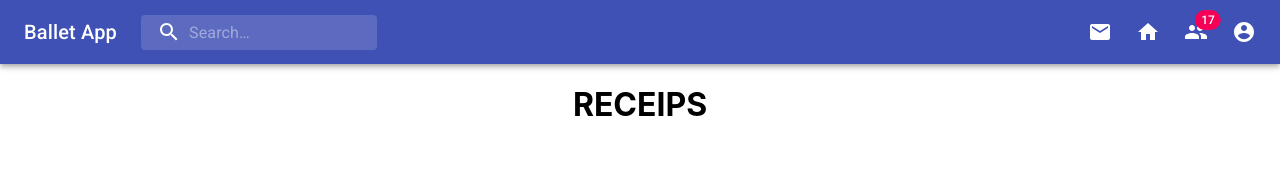
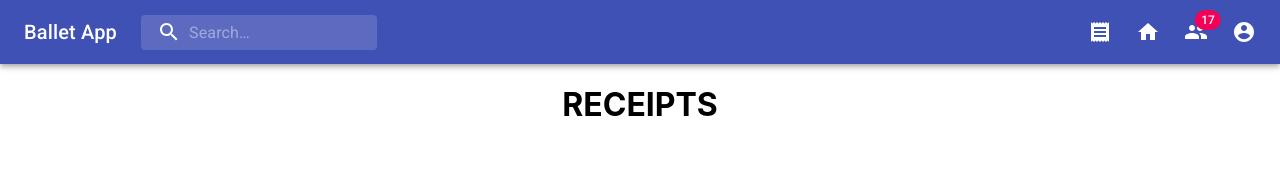
Before and after one commit to DanielCeron-dc/ballet-app, a React (Create React App) app: page /receipts in a window 1280 px wide. Shown: the top 174 px of the page. Built offline with nearby package versions, Linux system fonts and the light colour scheme.

Commit message:
adding receipts

```diff
--- a/src/Containers/PrimarySearchAppBar.tsx
+++ b/src/Containers/PrimarySearchAppBar.tsx
@@ -1,5 +1,6 @@
 import React from "react";
 import { fade, makeStyles, Theme, createStyles } from "@material-ui/core/styles";
+import ReceiptIcon from "@material-ui/icons/Receipt";
 import AppBar from "@material-ui/core/AppBar";
 import Toolbar from "@material-ui/core/Toolbar";
 import IconButton from "@material-ui/core/IconButton";
@@ -11,7 +12,6 @@ import Menu from "@material-ui/core/Menu";
 import MenuIcon from "@material-ui/icons/Menu";
 import SearchIcon from "@material-ui/icons/Search";
 import AccountCircle from "@material-ui/icons/AccountCircle";
-import MailIcon from "@material-ui/icons/Mail";
 import NotificationsIcon from "@material-ui/icons/Notifications";
 import HomeIcon from "@material-ui/icons/Home";
 import MoreIcon from "@material-ui/icons/MoreVert";
@@ -139,9 +139,9 @@ export default function PrimarySearchAppBar() {
       onClose={handleMobileMenuClose}
     >
       <MenuItem>
-        <IconButton aria-label="show 5 new mails" color="inherit">
+        <IconButton onClick={() => history.push("/receipts")} aria-label="receipts" color="inherit">
           <Badge badgeContent={4} color="secondary">
-            <MailIcon />
+            <ReceiptIcon />
           </Badge>
         </IconButton>
         <p>Messages</p>
@@ -190,8 +190,12 @@ export default function PrimarySearchAppBar() {
           </div>
           <div className={classes.grow} />
           <div className={classes.sectionDesktop}>
-            <IconButton aria-label="show 4 new mails" color="inherit">
-              <MailIcon />
+            <IconButton
+              onClick={() => history.push("/receipts")}
+              aria-label="receipts"
+              color="inherit"
+            >
+              <ReceiptIcon />
             </IconButton>
             <IconButton onClick={() => history.push("/home")} aria-label="home" color="inherit">
               <HomeIcon />
--- a/src/Containers/Receipts/Receipts.tsx
+++ b/src/Containers/Receipts/Receipts.tsx
@@ -1,3 +1,3 @@
 import React from "react";
 
-export default () => <h1>RECEIPS</h1>;
+export default () => <h1>RECEIPTS</h1>;
```
